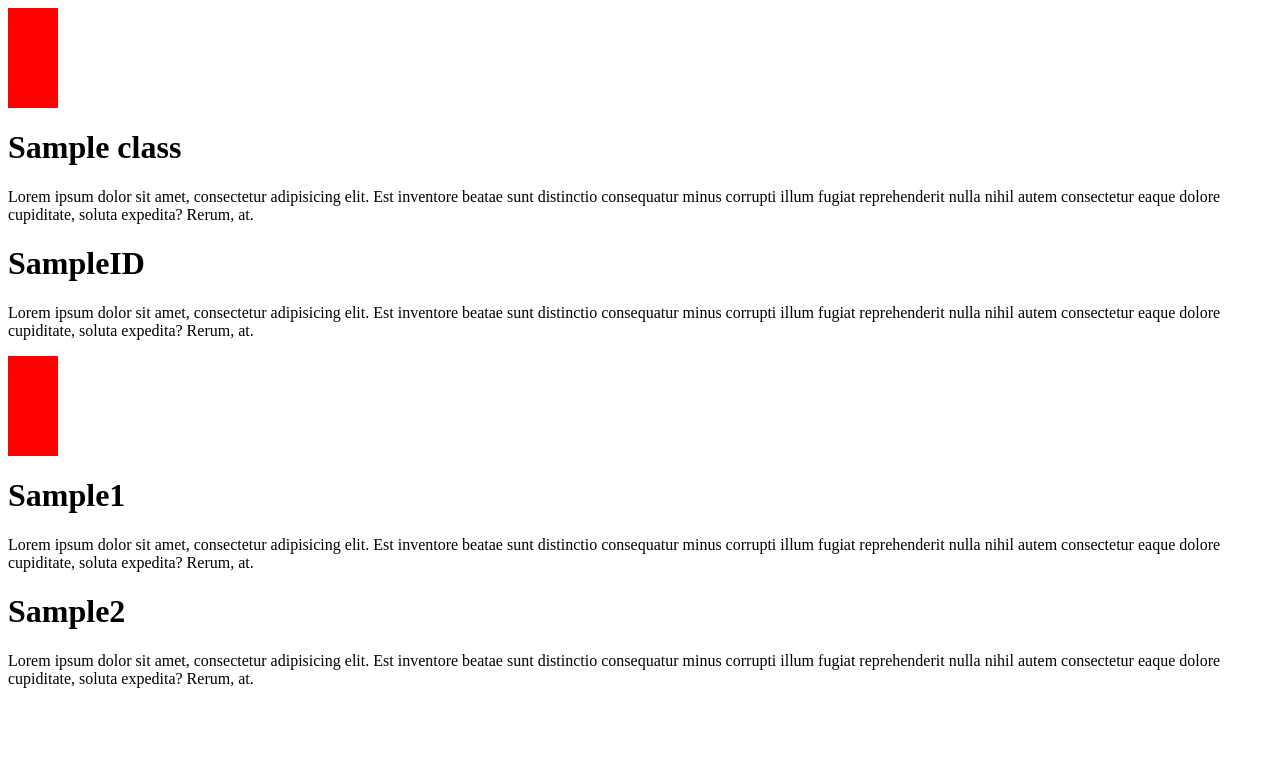
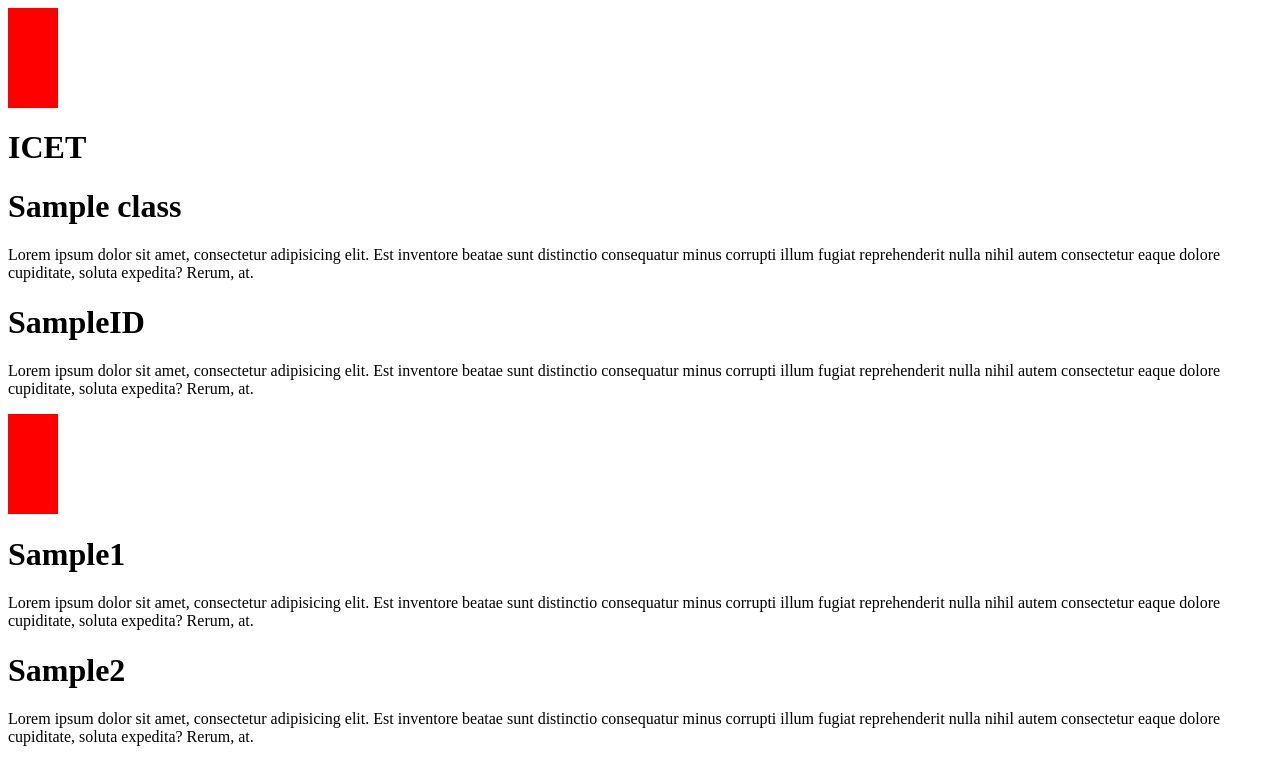
Before and after one commit to tdilanr/sample, a plain HTML site: page index.html in a window 1280 px wide. Drawn offline with Linux system fonts and the light colour scheme.

Commit message:
add h1 icet

```diff
--- a/index.html
+++ b/index.html
@@ -15,6 +15,8 @@
 
     <div class="box02"></div>
 
+    <h1>ICET</h1>
+
     <h1 class="sample_class">Sample class</h1>
     <P>Lorem ipsum dolor sit amet, consectetur adipisicing elit. Est inventore beatae sunt distinctio consequatur minus corrupti illum fugiat reprehenderit nulla nihil autem consectetur eaque dolore cupiditate, soluta expedita? Rerum, at.</P>
 
```
